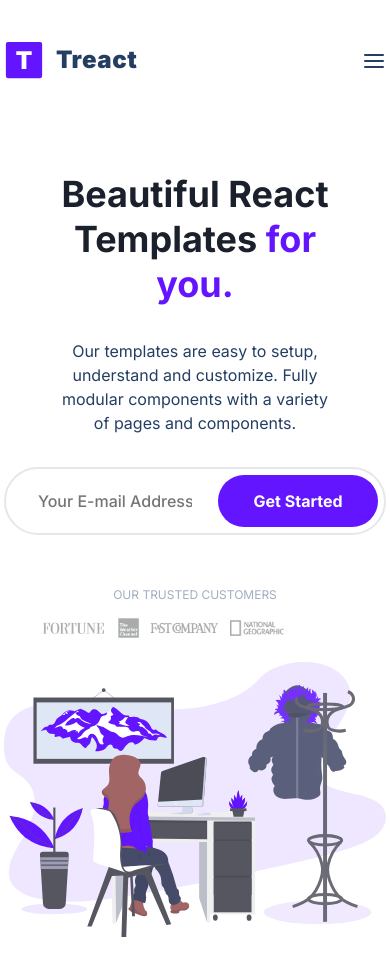
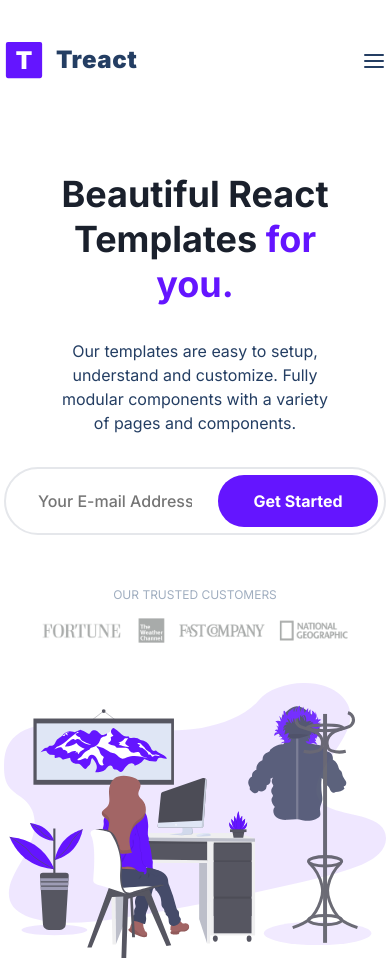
Before and after one commit to belenjurad0/final-mod3, a plain HTML site: page index.html in a window 390 px wide. Shown: the top 958 px of the page. Drawn offline with Linux system fonts and the light colour scheme.

Commit message:
anotha one

```diff
--- a/style.css
+++ b/style.css
@@ -1345,6 +1345,10 @@ MOBILE RESPONSIVENESS ↓
 
 @media (max-width: 1024px) {
 
+    .header__customers {
+        padding: 16px 0;
+        margin: auto;
+    }
     .section__title {
         font-size: 36px;
     }
```
